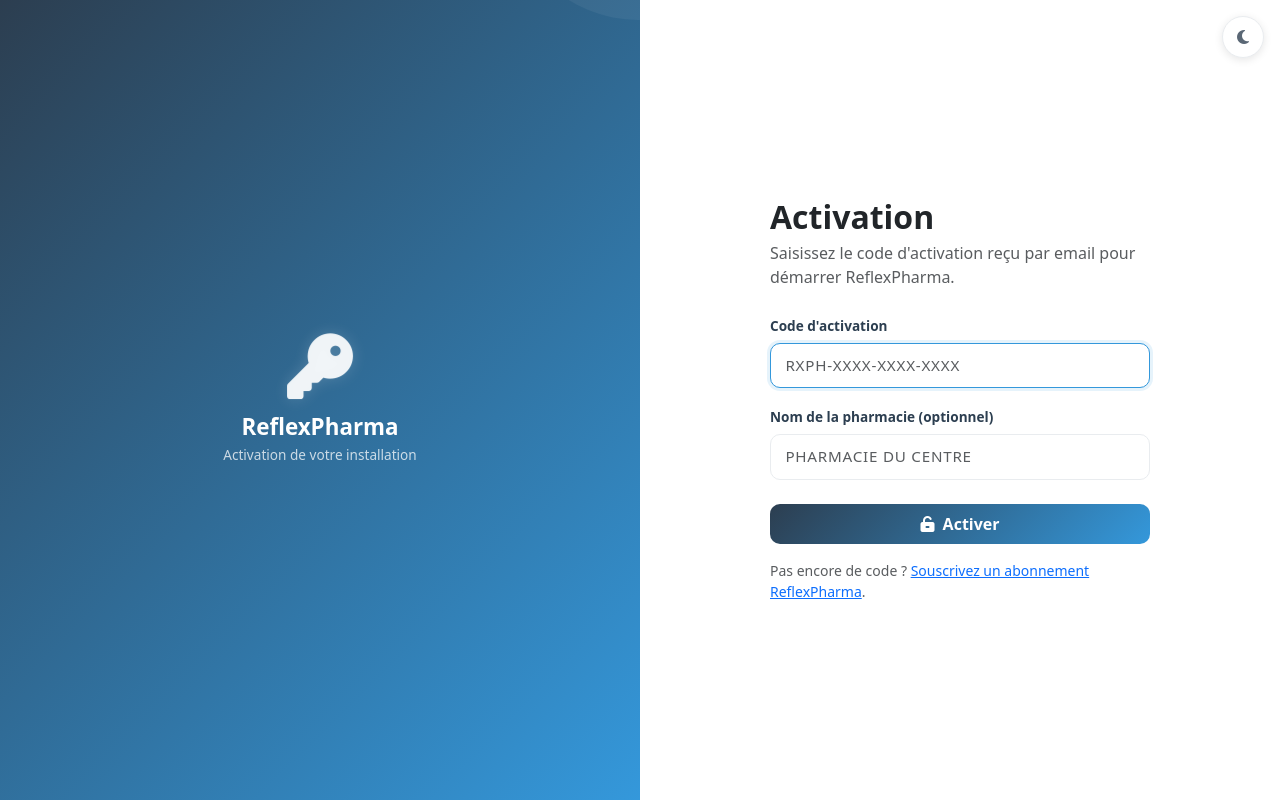
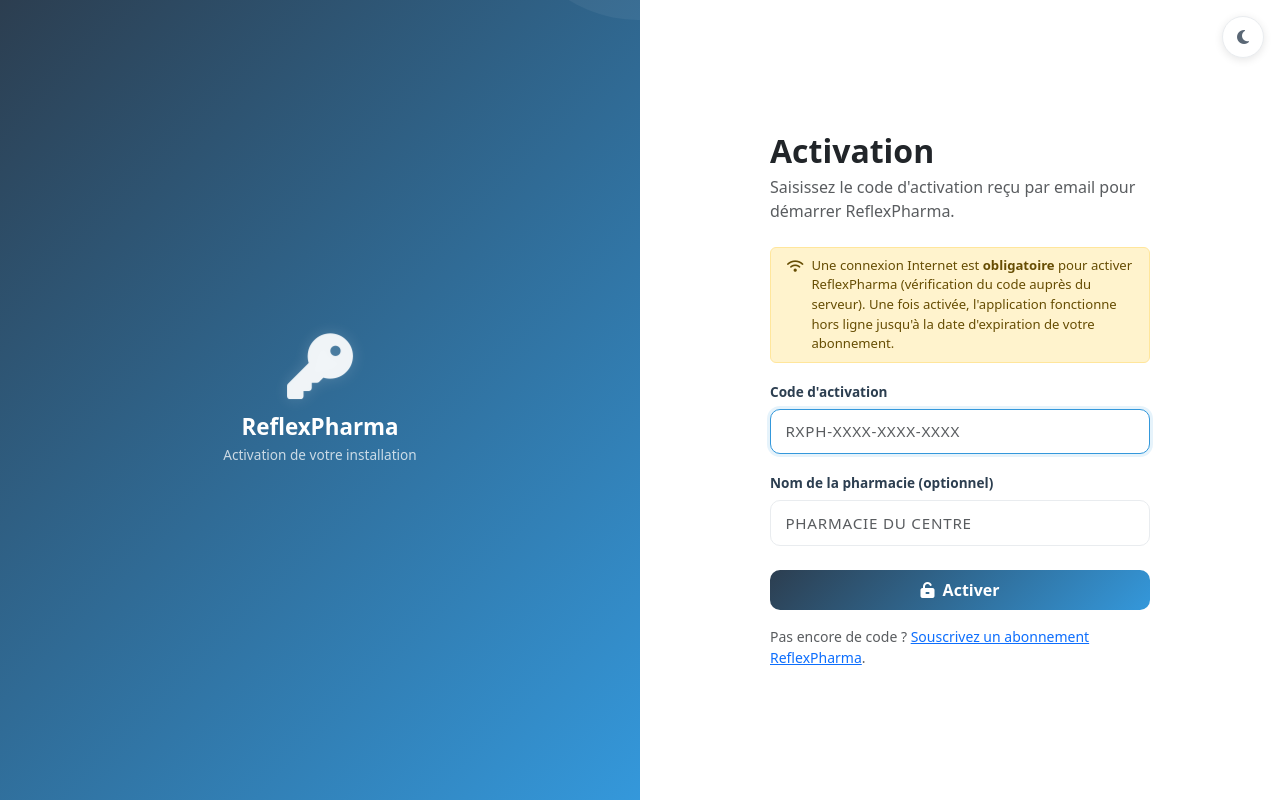
Before and after one commit to chaton2325/REFLEXPHARMA, a Flask app: page /license/activate in a window 1280 px wide. Run offline with Flask 3, Linux system fonts and the light colour scheme; data comes from the database, SQL or seed files in the repository; data that the repository does not hold is empty.

Commit message:
Connexion internet obligatoire pour réactiver l'application

```diff
--- a/blueprints/license/views.py
+++ b/blueprints/license/views.py
@@ -29,7 +29,13 @@ def activate():
         try:
             license_service.activate_with_code(code, pharmacy_name=pharmacy_name)
         except LicenseApiUnavailable:
-            flash("Impossible de contacter le serveur de licences. Vérifiez votre connexion internet et réessayez.", 'danger')
+            flash(
+                "Connexion Internet requise : l'activation d'une licence nécessite un accès Internet pour "
+                "vérifier votre code auprès du serveur ReflexPharma. Cet accès n'est nécessaire que pour "
+                "l'activation — une fois activée, l'application fonctionne hors ligne jusqu'à la date "
+                "d'expiration. Vérifiez votre connexion et réessayez.",
+                'danger'
+            )
             return redirect(url_for('license.activate'))
         except LicenseApiRejected as exc:
             flash(str(exc), 'danger')
--- a/templates/license/activate.html
+++ b/templates/license/activate.html
@@ -140,6 +140,14 @@
             {% endif %}
           </p>
         </div>
+        <div class="alert alert-warning d-flex align-items-start gap-2 py-2 px-3 mb-3" style="font-size: 0.82rem;">
+          <i class="fas fa-wifi mt-1"></i>
+          <span>
+            Une connexion Internet est <strong>obligatoire</strong> pour activer ReflexPharma
+            (vérification du code auprès du serveur). Une fois activée, l'application fonctionne
+            hors ligne jusqu'à la date d'expiration de votre abonnement.
+          </span>
+        </div>
         <form method="POST">
           <div class="mb-3">
             <label for="activation_code" class="form-label">Code d'activation</label>
```
